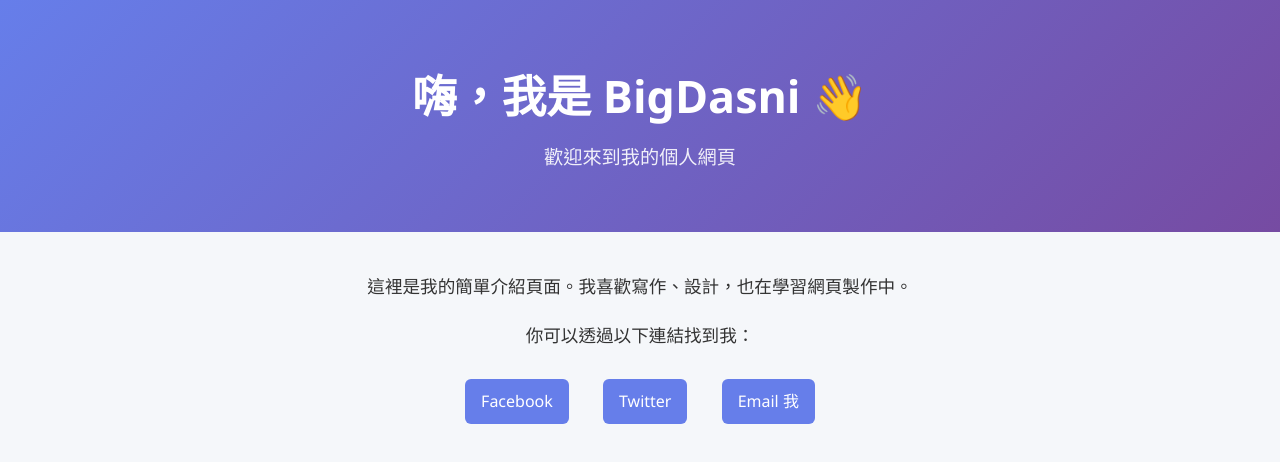
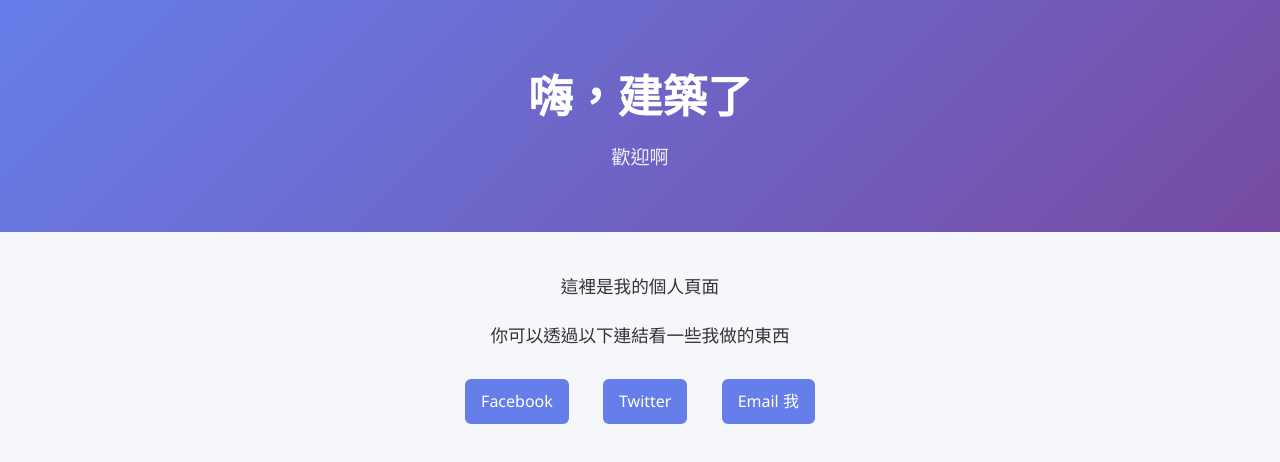
Before and after one commit to BigDasni/my, a plain HTML site: page index.html in a window 1280 px wide. Drawn offline with Linux system fonts and the light colour scheme.

Commit message:
Update index.html

```diff
--- a/index.html
+++ b/index.html
@@ -9,13 +9,13 @@
 <body>
 
   <header>
-    <h1>嗨，我是 BigDasni 👋</h1>
-    <p>歡迎來到我的個人網頁</p>
+    <h1>嗨，建築了</h1>
+    <p>歡迎啊</p>
   </header>
 
   <main>
-    <p>這裡是我的簡單介紹頁面。我喜歡寫作、設計，也在學習網頁製作中。</p>
-    <p>你可以透過以下連結找到我：</p>
+    <p>這裡是我的個人頁面</p>
+    <p>你可以透過以下連結看一些我做的東西</p>
 
     <div class="links">
       <a href="https://facebook.com/你的帳號" target="_blank">Facebook</a>
```
